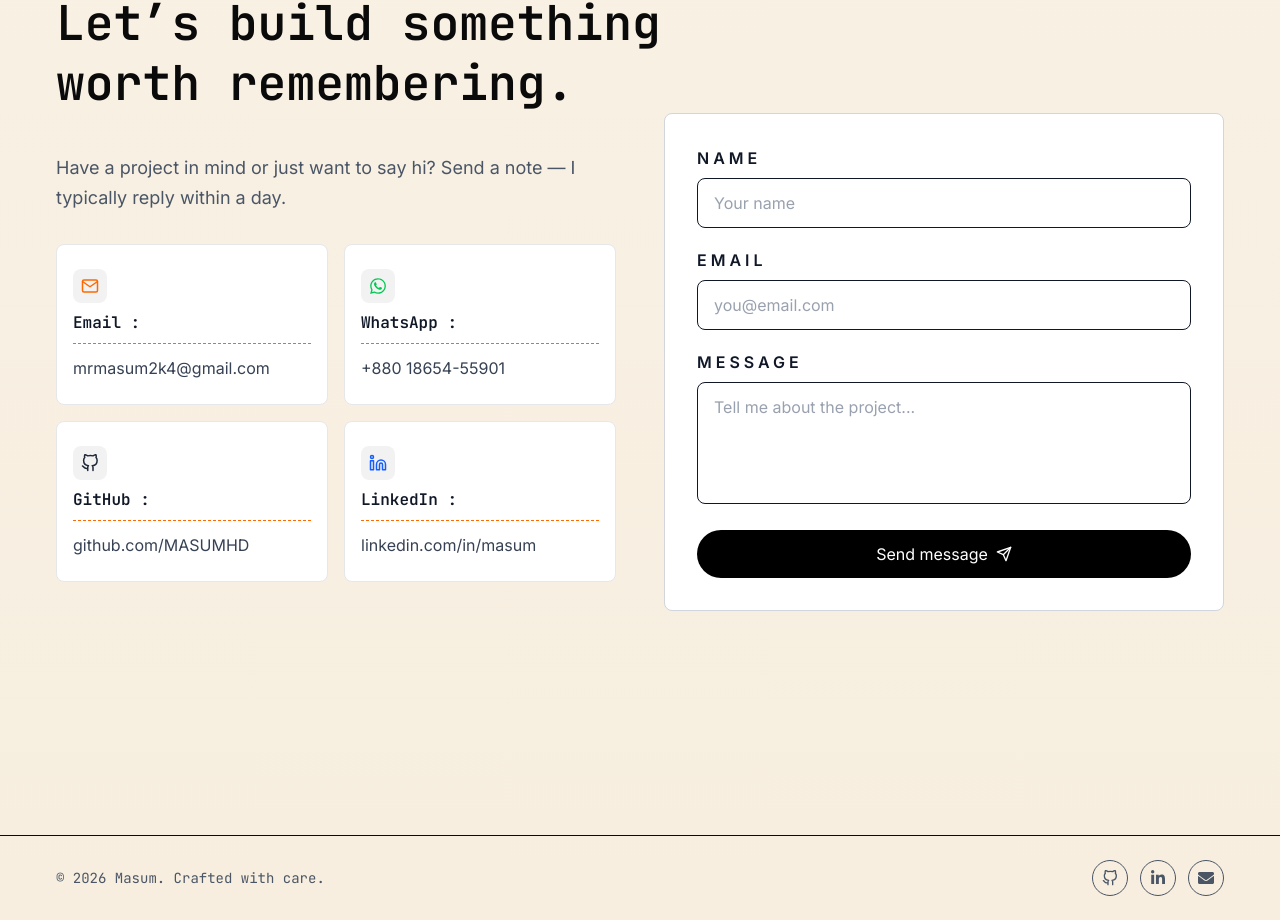
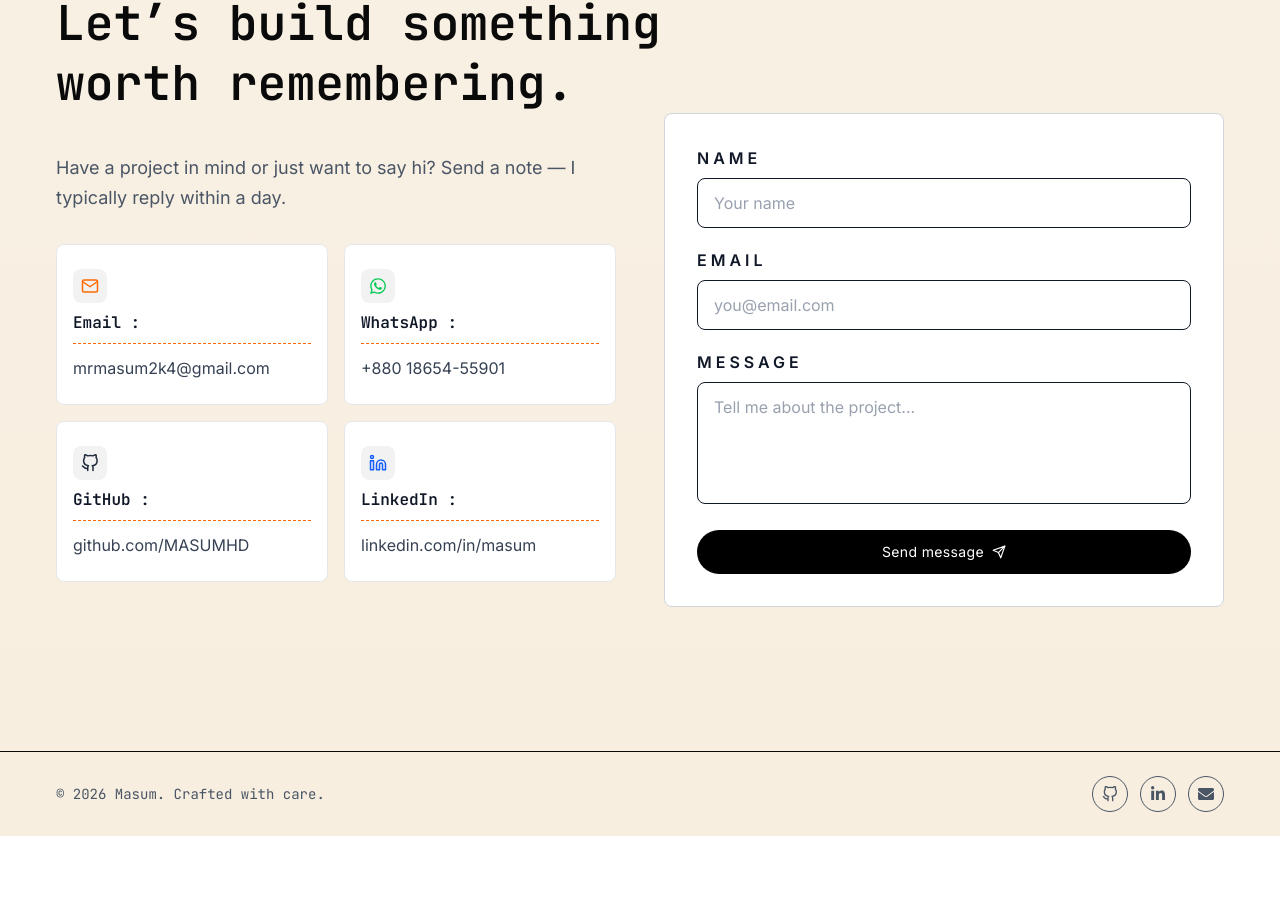
Before and after one commit to MASUMHD/masum, a Next.js app in the folder masum/: page / in a window 1280 px wide. Shown: the part 4147-5067 px from the top of the page. After the commit the page ends 4983 px from the top, so only its background shows below. Built offline with nearby package versions, Linux system fonts and the light colour scheme; no server answers.

Commit message:
form section to submit to form and get to email add, api to web3form use

```diff
--- a/masum/app/(homeSections)/Contact.tsx
+++ b/masum/app/(homeSections)/Contact.tsx
@@ -1,3 +1,4 @@
+import Form from "@/components/contactForm/Form";
 import SectionName from "@/components/sectionName/SectionName";
 import Link from "next/link";
 import { FaWhatsapp } from "react-icons/fa";
@@ -108,51 +109,7 @@ export default function Contact() {
 
         {/* RIGHT FORM */}
         <div className="bg-white rounded-lg border border-gray-300 hover:border-orange-500 p-6 md:p-8">
-          <form className="space-y-5">
-            {/* Name */}
-            <div>
-              <label className="block text-base text-gray-900 font-semibold mb-2 tracking-[4px]">
-                NAME
-              </label>
-              <input
-                type="text"
-                placeholder="Your name"
-                className="w-full border rounded-lg px-4 py-3 placeholder:text-gray-400 placeholder:text-base text-gray-900 focus:outline-none focus:ring-1 focus:ring-black"
-              />
-            </div>
-
-            {/* Email */}
-            <div>
-              <label className="block text-base text-gray-900 font-semibold mb-2 tracking-[4px]">
-                EMAIL
-              </label>
-              <input
-                type="email"
-                placeholder="you@email.com"
-                className="w-full border rounded-lg px-4 py-3 placeholder:text-gray-400 placeholder:text-base text-gray-900 focus:outline-none focus:ring-1 focus:ring-black"
-              />
-            </div>
-
-            {/* Message */}
-            <div>
-              <label className="block text-base text-gray-900 font-semibold mb-2 tracking-[4px]">
-                MESSAGE
-              </label>
-              <textarea
-                rows={4}
-                placeholder="Tell me about the project..."
-                className="w-full border rounded-lg px-4 py-3 placeholder:text-gray-400 text-gray-900 placeholder:text-base focus:outline-none focus:ring-1 focus:ring-black resize-none"
-              />
-            </div>
-
-            {/* Button */}
-            <button
-              // type=""
-              className="w-full bg-black text-white py-3 rounded-full hover:opacity-90 transition flex items-center justify-center gap-2 cursor-pointer hover:border border-orange-500"
-            >
-              Send message <FiSend />
-            </button>
-          </form>
+          <Form/>
         </div>
       </div>
     </section>
--- a/masum/app/page.tsx
+++ b/masum/app/page.tsx
@@ -10,7 +10,7 @@ export default function Home() {
   return (
     <main className="">
 
-        <div className="mb-40">
+        <div className="mb-20">
 
           <Hero />
           <About />
--- /dev/null
+++ b/masum/components/contactForm/Form.tsx
@@ -0,0 +1,172 @@
+"use client";
+
+import { useState } from "react";
+import { FiCheckCircle, FiSend, FiXCircle } from "react-icons/fi";
+
+export default function Form() {
+  const web3FormKey = process.env.NEXT_PUBLIC_WEB3FORMS_KEY;
+
+  const [loading, setLoading] = useState(false);
+  const [status, setStatus] = useState<"success" | "error" | "">("");
+
+  const handleSubmit = async (e: any) => {
+    e.preventDefault();
+
+    if (!web3FormKey) {
+      console.error("Web3Forms key missing");
+      setStatus("error");
+      return;
+    }
+
+    setLoading(true);
+    setStatus("");
+
+    const form = e.currentTarget;
+    const formData = new FormData(form);
+
+    // Dynamic Subject
+    const name = formData.get("name") || "Someone";
+    formData.set("subject", `New message from ${name}`);
+
+    // API key
+    formData.append("access_key", web3FormKey);
+
+    try {
+      const res = await fetch("https://api.web3forms.com/submit", {
+        method: "POST",
+        body: formData,
+      });
+
+      const data = await res.json();
+
+      if (data.success) {
+        setStatus("success");
+        form.reset();
+      } else {
+        setStatus("error");
+      }
+    } catch (err) {
+      console.error(err);
+      setStatus("error");
+    } finally {
+      setLoading(false);
+      setTimeout(() => setStatus(""), 3000);
+    }
+  };
+
+  return (
+    <div className="relative">
+      <form onSubmit={handleSubmit} className="space-y-5">
+        {/* Hidden */}
+        <input type="checkbox" name="botcheck" className="hidden" />
+
+        {/* Name */}
+        <div>
+          <label className="block text-base text-gray-900 font-semibold mb-2 tracking-[4px]">
+            NAME
+          </label>
+          <input
+            name="name"
+            required
+            placeholder="Your name"
+            className="w-full border rounded-lg px-4 py-3 placeholder:text-gray-400 placeholder:text-base text-gray-900 focus:outline-none focus:ring-1 focus:ring-black"
+          />
+        </div>
+
+        {/* Email */}
+        <div>
+          <label className="block text-base text-gray-900 font-semibold mb-2 tracking-[4px]">
+            EMAIL
+          </label>
+          <input
+            type="email"
+            name="email"
+            required
+            placeholder="you@email.com"
+            className="w-full border rounded-lg px-4 py-3 placeholder:text-gray-400 placeholder:text-base text-gray-900 focus:outline-none focus:ring-1 focus:ring-black"
+          />
+        </div>
+
+        {/* Message */}
+        <div>
+          <label className="block text-base text-gray-900 font-semibold mb-2 tracking-[4px]">
+            MESSAGE
+          </label>
+          <textarea
+            name="message"
+            rows={4}
+            required
+            placeholder="Tell me about the project..."
+            className="w-full border rounded-lg px-4 py-3 placeholder:text-gray-400 text-gray-900 placeholder:text-base focus:outline-none focus:ring-1 focus:ring-black resize-none"
+          />
+        </div>
+
+        {/* Button */}
+        <button
+          type="submit"
+          disabled={loading}
+          className={`w-full py-3 rounded-full flex items-center justify-center gap-2 cursor-pointer
+          text-sm tracking-wide transition-all duration-300
+          ${
+            loading
+              ? "bg-gray-400 cursor-not-allowed"
+              : "bg-black hover:opacity-90 active:scale-[0.98]"
+          } text-white hover:border border-orange-500`}
+        >
+          {loading ? "Sending..." : "Send message"}
+          {!loading && <FiSend />}
+        </button>
+      </form>
+
+      {/* Status Modal */}
+      {status && (
+        <div className="fixed inset-0 z-50 flex items-center justify-center bg-black/40 backdrop-blur-sm">
+          <div className="bg-white shadow-xl rounded-2xl p-8 max-w-md w-full text-center animate-[fadeIn_.3s_ease]">
+            {/* Icon */}
+            <div className="flex justify-center mb-4">
+              <div
+                className={`p-4 rounded-full ${
+                  status === "success" ? "bg-green-100" : "bg-red-100"
+                }`}
+              >
+                {status === "success" ? (
+                  <FiCheckCircle className="text-green-600 text-3xl" />
+                ) : (
+                  <FiXCircle className="text-red-600 text-3xl" />
+                )}
+              </div>
+            </div>
+
+            {/* Title */}
+            <h2 className="text-xl font-semibold text-gray-900 mb-2">
+              {status === "success" ? "Successfully!" : "Something went wrong"}
+            </h2>
+
+            {/* Description */}
+            <p className="text-gray-600 text-sm leading-relaxed">
+              {status === "success" ? (
+                <>
+                  Thank you for reaching out to us. <br />
+                  I’ll review your message and get back to you soon.
+                </>
+              ) : (
+                <>
+                  Oops! Your message couldn’t be sent. <br />
+                  Please try again.
+                </>
+              )}
+            </p>
+
+            {/* Button */}
+            <button
+              onClick={() => setStatus("")}
+              className="mt-6 px-6 py-2 rounded-full bg-black text-white text-sm hover:opacity-90 transition cursor-pointer"
+            >
+              Close
+            </button>
+          </div>
+        </div>
+      )}
+    </div>
+  );
+}
```
